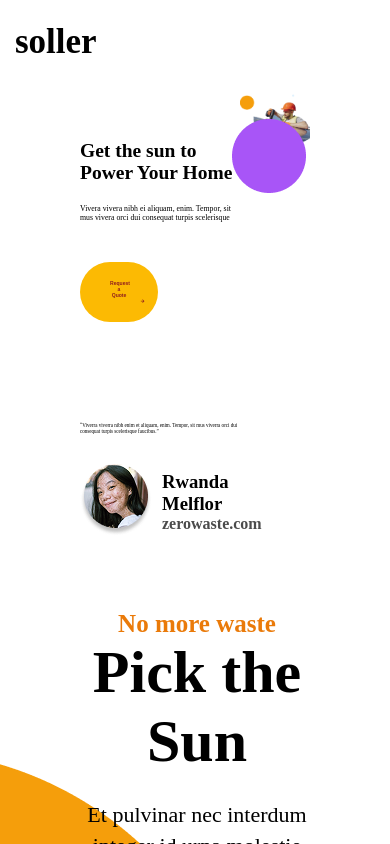
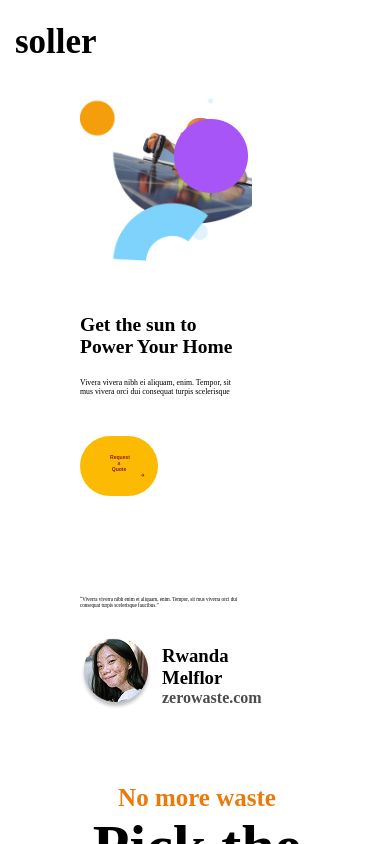
Before and after one commit to RaviPrajapat123/soller, a React (Vite) app: page / in a window 390 px wide. Shown: the top 844 px of the page. Built offline with nearby package versions, Linux system fonts and the light colour scheme.

Commit message:
Update MyName.css

```diff
--- a/src/MyName.css
+++ b/src/MyName.css
@@ -673,6 +673,10 @@ button:hover{
 
 
 
+
+
+
+
 @media (max-width:600px){
     .main{
         padding: 0px 0px;
@@ -700,4 +704,13 @@ button:hover{
         /* width: 100px;
         height: 100px; */
     }
+    .section_1{
+        display: flex;
+        width: 100vw;
+        /* padding: 0px 80px; */
+        /* justify-content: space-between; */
+        flex-direction: column-reverse;
+
+
+    }
 }
```
